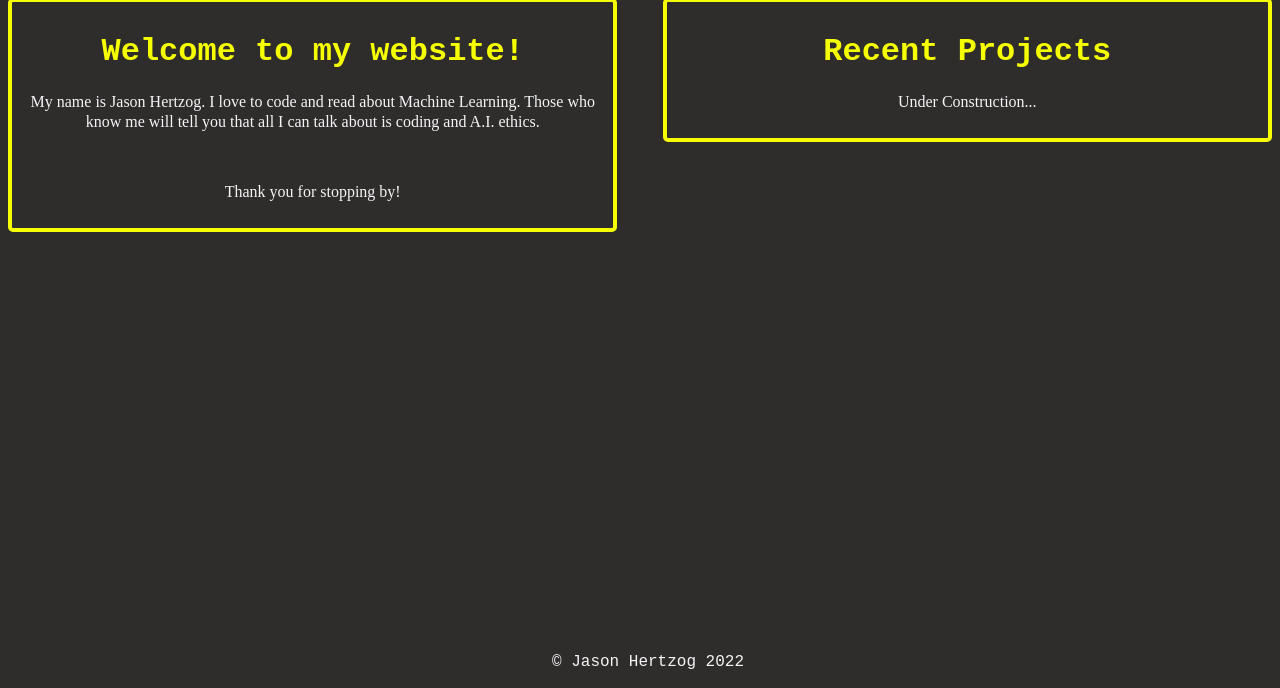
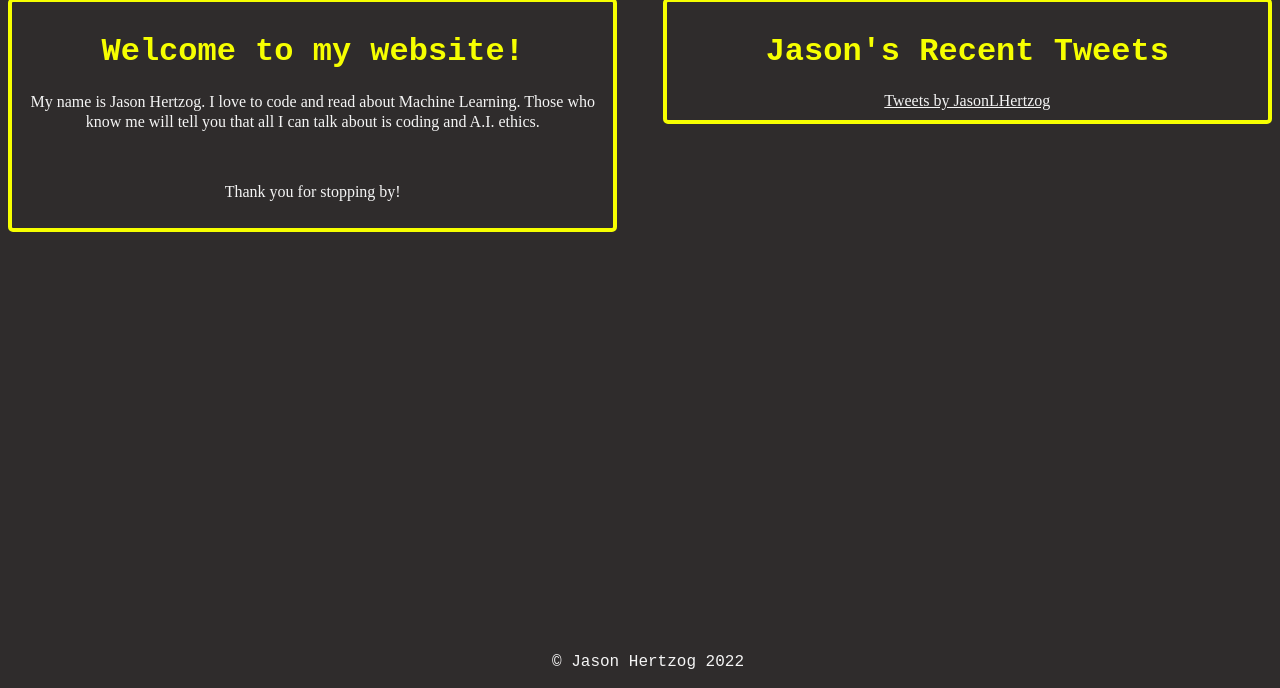
Before and after one commit to JasonHertzog/jasonhertzog.github.io, a plain HTML site: page index.html in a window 1280 px wide. Shown: the part 112-800 px from the top of the page. Drawn offline with Linux system fonts and the light colour scheme.

Commit message:
Update index.html
Replaced "Recent Projects" with "Jason's Recent Tweets"

```diff
--- a/index.html
+++ b/index.html
@@ -56,8 +56,8 @@
     </div>
     <div class="right">
         <div class="recent-container">
-            <h1>Recent Projects</h1>
-            <p>Under Construction...</p>
+            <h1>Jason's Recent Tweets</h1>
+            <a class="twitter-timeline" href="https://twitter.com/JasonLHertzog?ref_src=twsrc%5Etfw">Tweets by JasonLHertzog</a> <script async src="https://platform.twitter.com/widgets.js" charset="utf-8"></script>
         </div>
     </div>
 </body>
```
